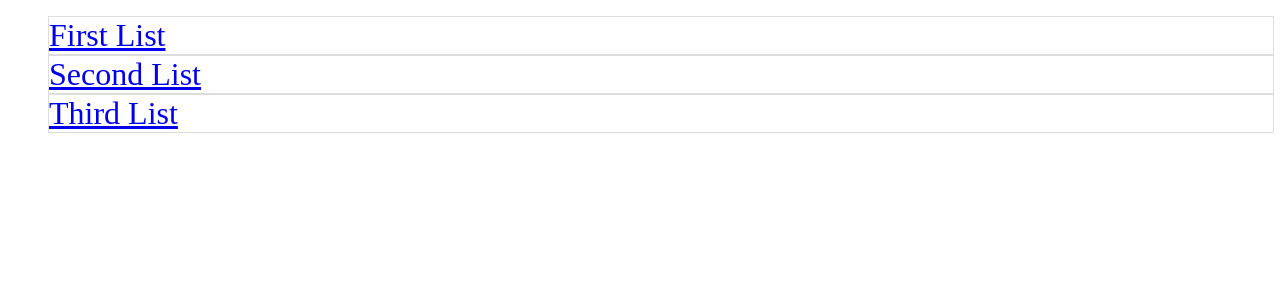
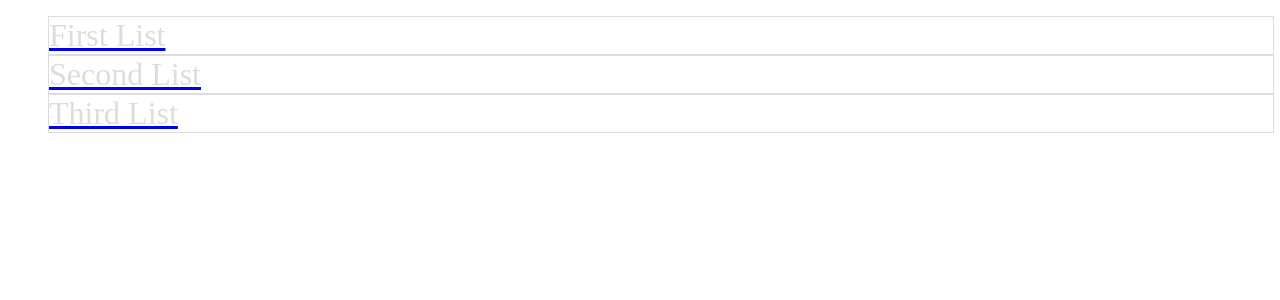
Before and after one commit to b4le/tescoPrototype, a React app: page / in a window 1280 px wide. Shown: the top 300 px of the page. Built offline with nearby package versions, Linux system fonts and the light colour scheme; the HTML template or start-up script is replaced by a standard one.

Commit message:
Removed npx. Switched link and list item.

```diff
--- a/package.json
+++ b/package.json
@@ -8,7 +8,7 @@
   "license": "MIT",
   "scripts": {
     "start": "nodemon src/index.js --exec babel-node",
-    "build": "npx webpack"
+    "build": "webpack"
   },
   "dependencies": {
     "@babel/cli": "^7.0.0-beta.44",
--- a/src/components/home/index.jsx
+++ b/src/components/home/index.jsx
@@ -41,9 +41,9 @@ export default class Home extends Component {
         return this.state.lists.map(listItem => {
             const url = `/list/${listItem.id}`;
             return (
-                <ListItem key={listItem.id}>
-                    <Link to={url}>{listItem.title}</Link>
-                </ListItem>
+                <Link to={url} key={listItem.id}>
+                    <ListItem>{listItem.title}</ListItem>
+                </Link>
             );
         })
     }
--- a/src/index.js
+++ b/src/index.js
@@ -58,6 +58,7 @@ const html = ({ body, styles, title}) => {
     <body>
         <h1>${title}</h1>
         <section id="root">${body}</section>
+        <script src="/build/bundle.js"></script>
     </body>
     </html>
     `
```
